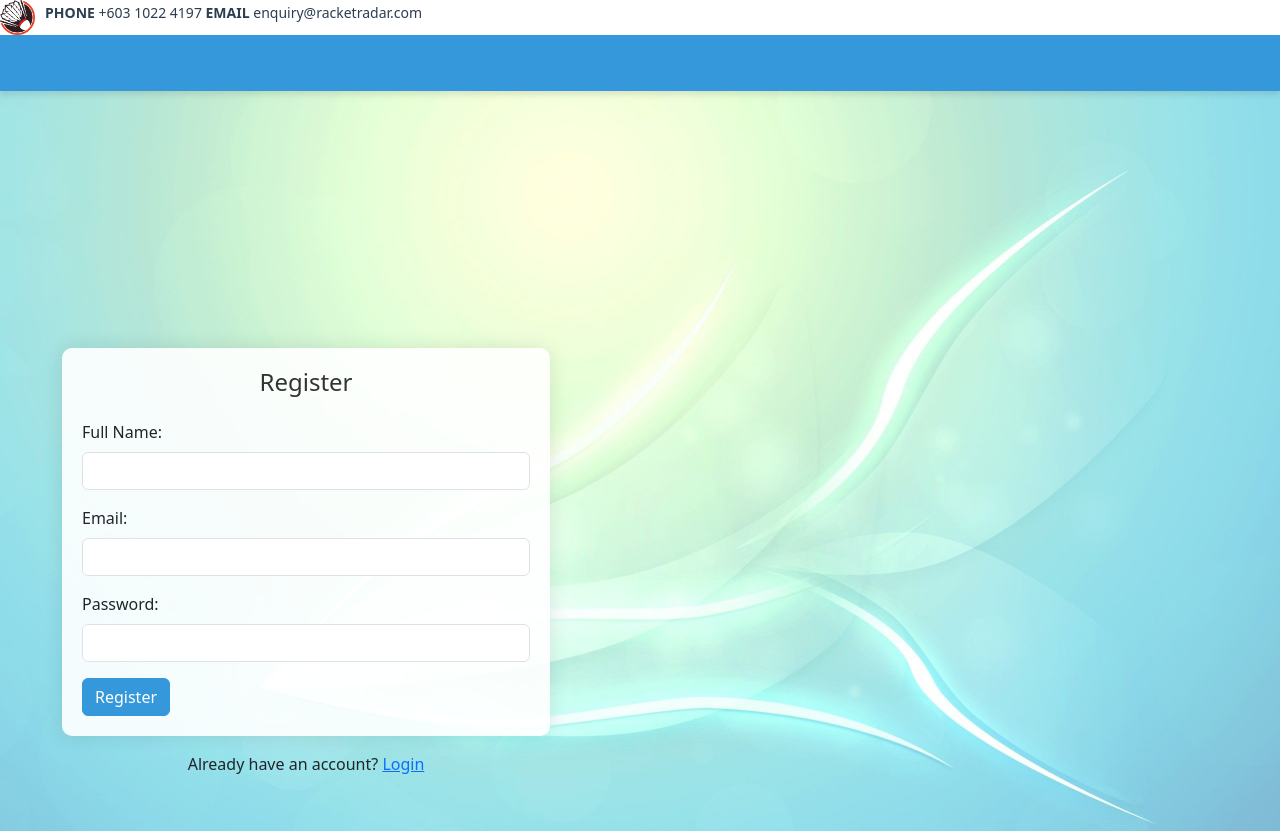
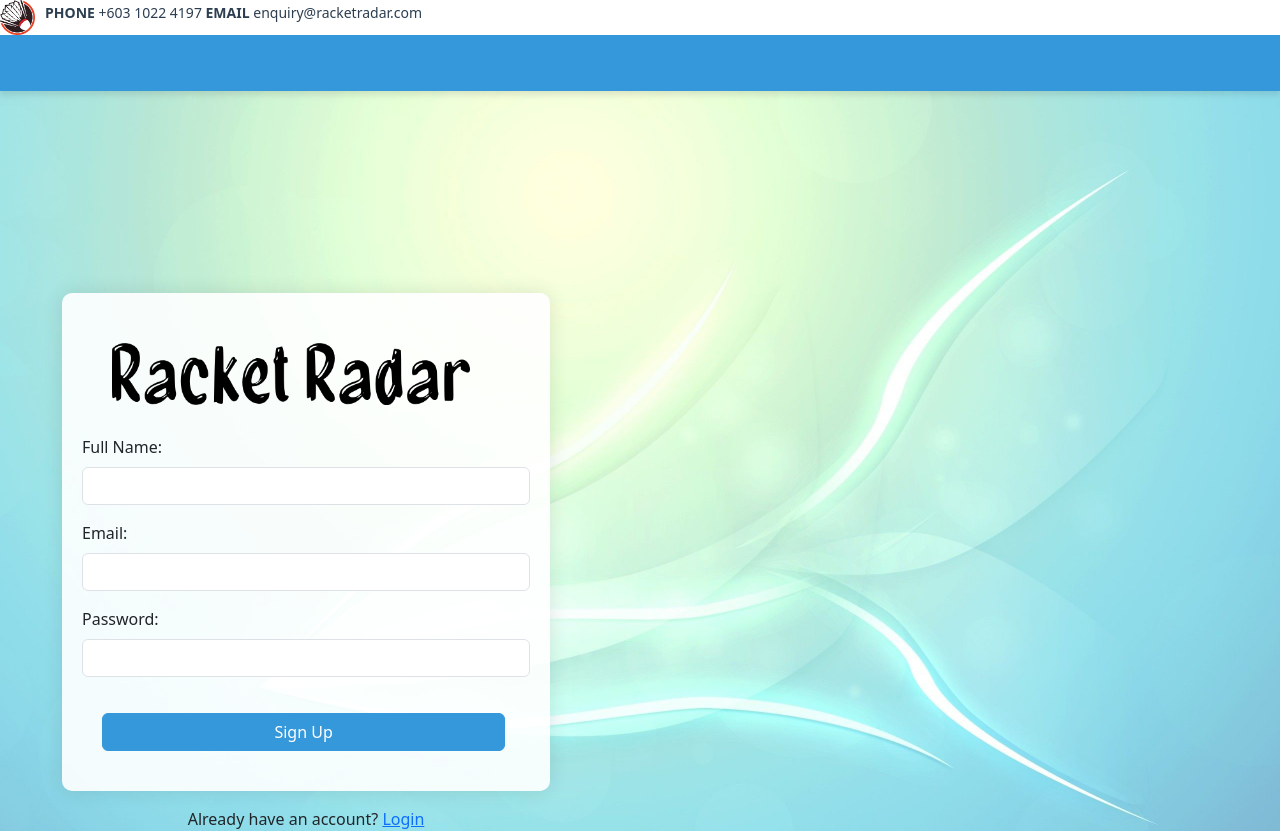
Before and after one commit to Aven2002/RacketRaptor, a Vue app: page /register in a window 1280 px wide. Shown: the top 831 px of the page. Built offline with nearby package versions, Linux system fonts and the light colour scheme.

Commit message:
Enhanced styling

```diff
--- a/src/views/LogInView.vue
+++ b/src/views/LogInView.vue
@@ -12,7 +12,11 @@
           <div class="col-md-6">
             <div class="card-view">
               <div class="card-body">
-                <h1 class="card-title text-center mb-4">Login</h1>
+                <img
+                  class="header-img"
+                  src="../assets/ComHeader.png"
+                  alt="backgroundImg"
+                />
 
                 <!-- Your Login Form Goes Here -->
                 <form @submit.prevent="login">
@@ -93,6 +97,11 @@ export default {
   width: 100%;
   height: auto;
 }
+.header-img {
+  width: 80%;
+  height: auto;
+  margin: 30px;
+}
 
 .container-view {
   position: absolute;
@@ -121,4 +130,8 @@ export default {
 .input-field {
   width: 95%;
 }
+.btn-primary {
+  width: 90%;
+  margin-left: 20px;
+}
 </style>
--- a/src/views/RegisterView.vue
+++ b/src/views/RegisterView.vue
@@ -12,8 +12,11 @@
           <div class="col-md-6">
             <div class="card-view">
               <div class="card-body">
-                <h2 class="card-title text-center mb-4">Register</h2>
-
+                <img
+                  class="header-img"
+                  src="../assets/ComHeader.png"
+                  alt="backgroundImg"
+                />
                 <!-- Your registration form goes here -->
                 <form @submit.prevent="register">
                   <!-- Form Inputs (e.g., Name, Email, Password) -->
@@ -51,9 +54,7 @@
                   </div>
 
                   <!-- Registration Button -->
-                  <button type="submit" class="btn btn-primary btn-block">
-                    Register
-                  </button>
+                  <button type="submit" class="btn btn-primary">Sign Up</button>
                 </form>
               </div>
             </div>
@@ -93,6 +94,11 @@ export default {
   width: 100%;
   height: auto;
 }
+.header-img {
+  width: 80%;
+  height: auto;
+  margin: 30px;
+}
 
 .container-view {
   position: absolute;
@@ -119,6 +125,10 @@ export default {
 }
 
 .input-field {
-  width: 95%;
+  width: 90%;
+}
+.btn-primary {
+  width: 90%;
+  margin: 20px 20px;
 }
 </style>
```
Also changed, not shown: src/assets/ComHeader.png (added).
